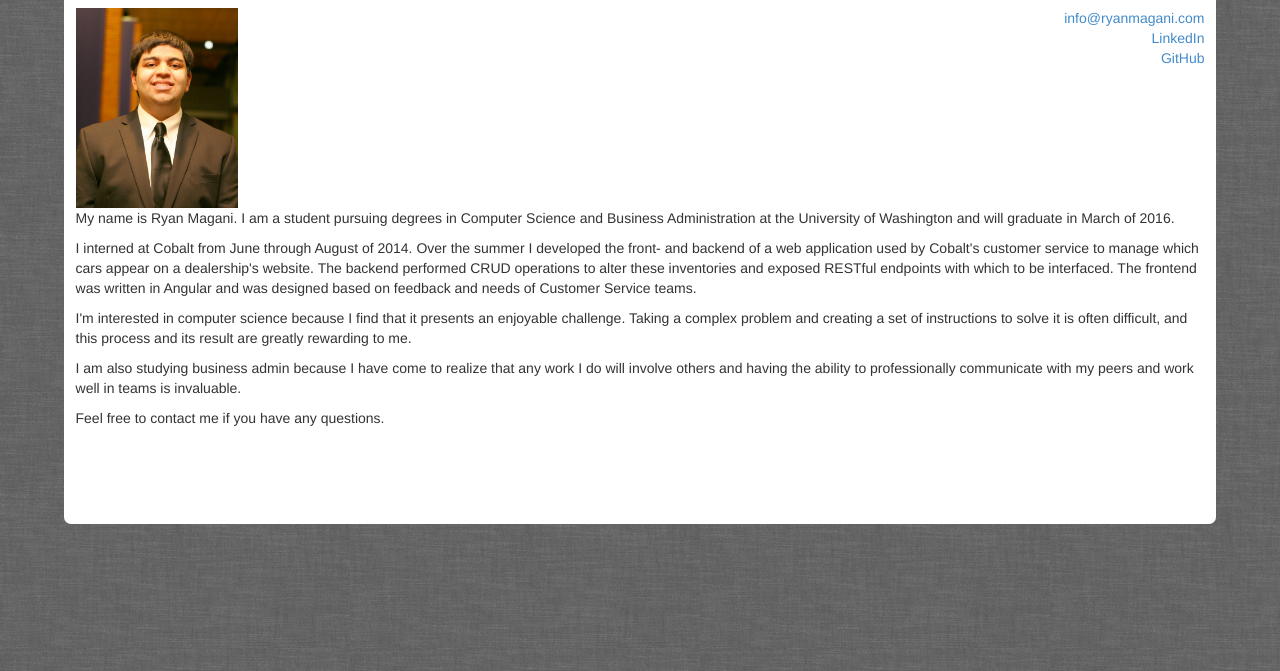
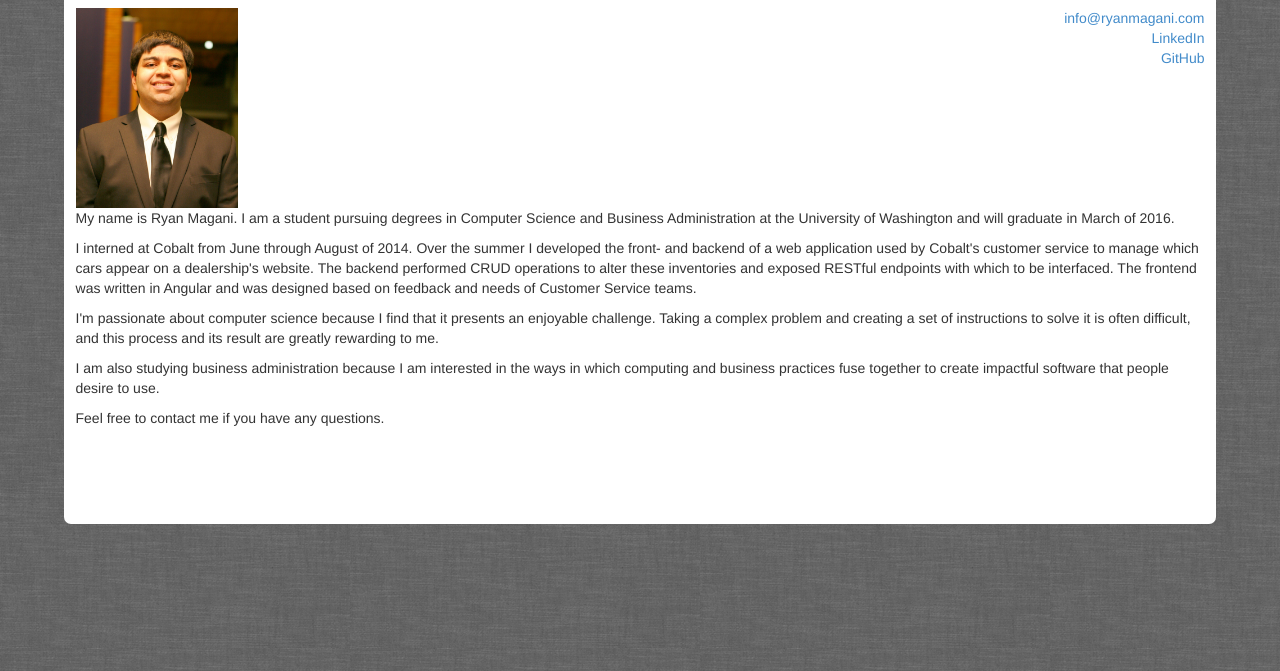
Before and after one commit to ryanmagani/ryanmagani.com, a plain HTML site: page dev/html/index.html in a window 1280 px wide. Shown: the part 129-800 px from the top of the page. Drawn offline with Linux system fonts and the light colour scheme; no server answers.

Commit message:
Updated "About Me" descriptions

```diff
--- a/dev/html/index.html
+++ b/dev/html/index.html
@@ -39,8 +39,8 @@
 				<img src="../img/main.jpg" alt="Portrait of Ryan Magani" height="200" width="162">
 				<p>My name is Ryan Magani. I am a student pursuing degrees in Computer Science and Business Administration at the University of Washington and will graduate in March of 2016.</p>
 				<p>I interned at Cobalt from June through August of 2014. Over the summer I developed the front- and backend of a web application used by Cobalt's customer service to manage which cars appear on a dealership's website. The backend performed CRUD operations to alter these inventories and exposed RESTful endpoints with which to be interfaced. The frontend was written in Angular and was designed based on feedback and needs of Customer Service teams.</p>
-				<p>I'm interested in computer science because I find that it presents an enjoyable challenge. Taking a complex problem and creating a set of instructions to solve it is often difficult, and this process and its result are greatly rewarding to me.</p>
-				<p>I am also studying business admin because I have come to realize that any work I do will involve others and having the ability to professionally communicate with my peers and work well in teams is invaluable.</p>
+				<p>I'm passionate about computer science because I find that it presents an enjoyable challenge. Taking a complex problem and creating a set of instructions to solve it is often difficult, and this process and its result are greatly rewarding to me.</p>
+				<p>I am also studying business administration because I am interested in the ways in which computing and business practices fuse together to create impactful software that people desire to use.</p>
 				<p>Feel free to contact me if you have any questions.</p>
 			</section>
 
```
Also changed, not shown: release/index.html (+1 -1 lines).
